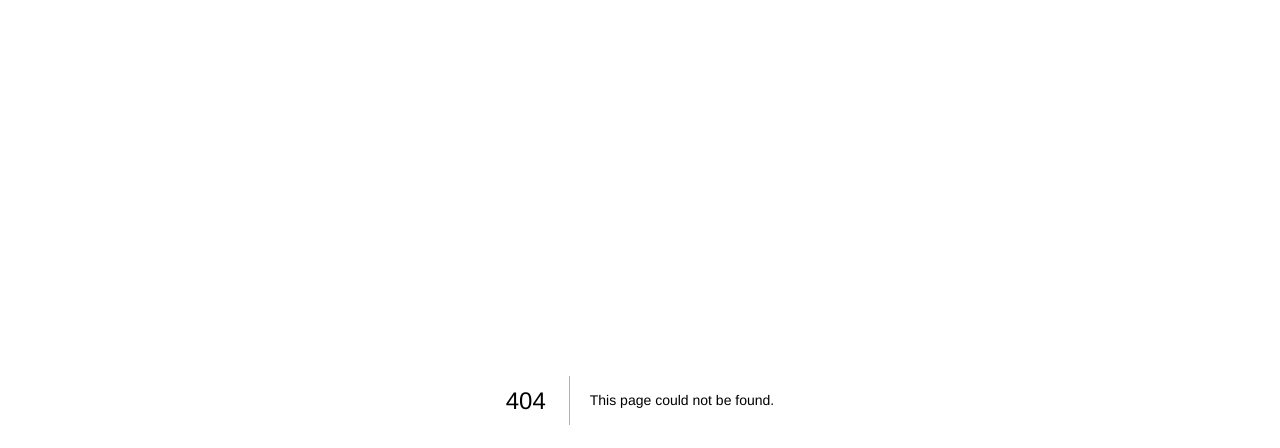
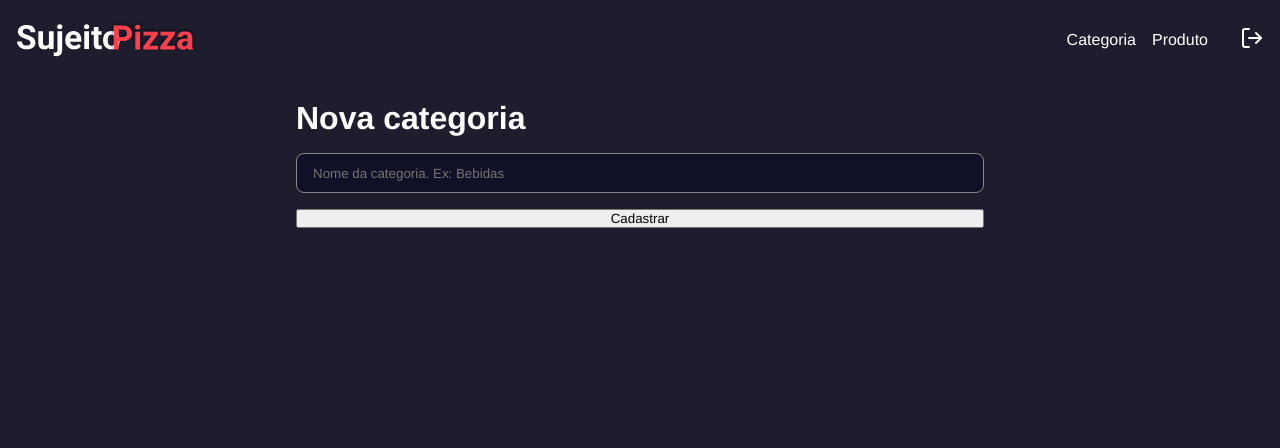
Before and after one commit to TomoriComAncora/frontend, a Next.js app: page /dashboard/category in a window 1280 px wide. Before the commit this address had no page. Shown: the top 448 px of the page. Built offline with nearby package versions, Linux system fonts and the light colour scheme.

Commit message:
Feat: Pag categoria e pedido

```diff
--- /dev/null
+++ b/src/app/dashboard/category/page.tsx
@@ -0,0 +1,20 @@
+import Button from "../components/buttom";
+import styles from "./styles.module.scss";
+
+export default function Category() {
+  return (
+    <main className={styles.container}>
+      <h1>Nova categoria</h1>
+      <form className={styles.form}>
+        <input
+          type="text"
+          name="name"
+          placeholder="Nome da categoria. Ex: Bebidas"
+          required
+          className={styles.input}
+        />
+        <Button/>
+      </form>
+    </main>
+  );
+}
--- /dev/null
+++ b/src/app/dashboard/category/styles.module.scss
@@ -0,0 +1,27 @@
+.container {
+  max-width: 720px;
+  margin: 20px auto;
+  padding: 0 16px;
+  display: flex;
+  flex-direction: column;
+
+  h1 {
+    color: var(--white);
+  }
+}
+
+.form {
+  display: flex;
+  flex-direction: column;
+  gap: 16px;
+  margin: 16px 0;
+}
+
+.input {
+  height: 40px;
+  background-color: var(--dark-900);
+  padding: 0 16px;
+  color: var(--white);
+  border: 1px solid var(--gray-100);
+  border-radius: 8px;
+}
--- /dev/null
+++ b/src/app/dashboard/components/buttom/index.tsx
@@ -0,0 +1,5 @@
+export default function Button(){
+    return(
+        <button>Cadastrar</button>
+    )
+}
```
Also changed, not shown: src/app/dashboard/product/page.tsx (added, +7 -0 lines), src/app/dashboard/components/buttom/styles.modules.scss (added).
